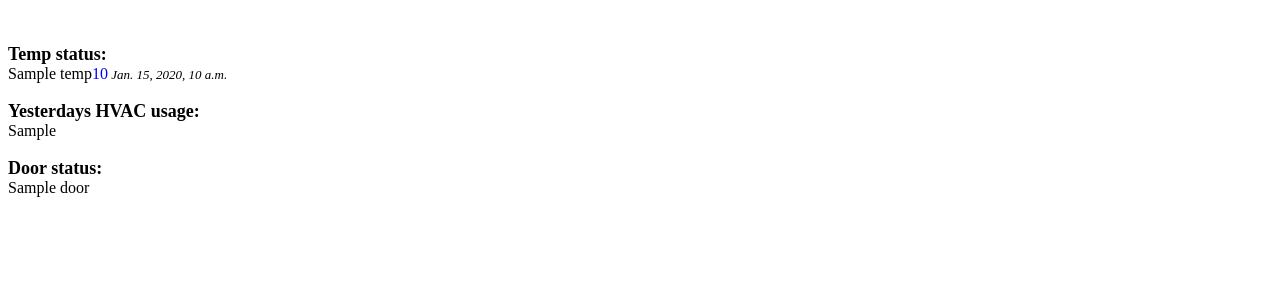
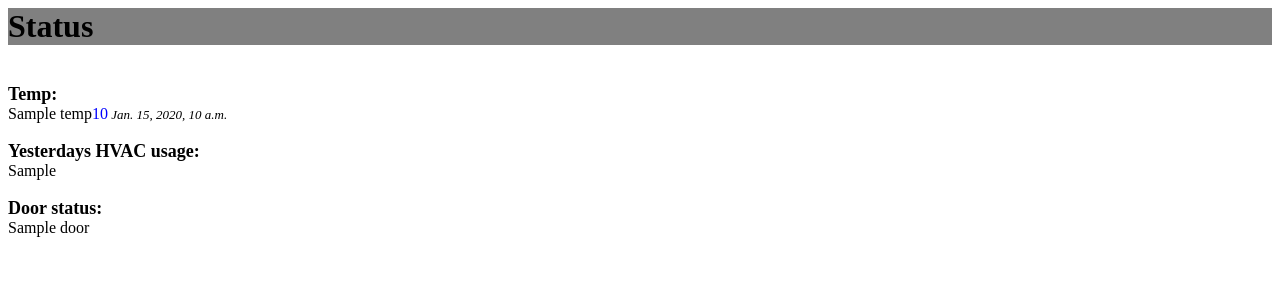
Before and after one commit to fiveohhh/restWork-templogging, a Django app: template templates/status/index.html in a window 1280 px wide. Shown: the top 300 px of the page. Run offline with Django 3.2, Linux system fonts and the light colour scheme; the template is opened without the code that fills it: most values are stand-ins (such as "Sample title", 1, 10 or a date in 2020).

Commit message:
Add header and styling for it
Added a header to the base.html and some css for it

```diff
--- a/media/styles/style.css
+++ b/media/styles/style.css
@@ -1,3 +1,4 @@
 span.temp {color:blue;}
 span.updated{font-style:italic;font-size:small;}
 span.sectionHeading{font-size:large;font-weight:bold;}
+h1{background-color:gray}
--- a/templates/status/base.html
+++ b/templates/status/base.html
@@ -2,10 +2,10 @@
 <head>
 <link rel="stylesheet" type="text/css" href="/sitemedia/styles/style.css" />
 <title>{% block title %}House Status{% endblock %}</title>
+<h1>{% block heading %}{% endblock %}</h1>
 </head>
+<body>
 <br>
-<br>
-<body>
 {% block content %}{% endblock %}<br>
 <br>
 </body>
--- a/templates/status/index.html
+++ b/templates/status/index.html
@@ -1,7 +1,7 @@
 {% extends "../templates/status/base.html" %}
-
+{% block heading %}Status{% endblock %}
 {% block content %}
-<span class="sectionHeading">Temp status:</span><br>
+<span class="sectionHeading">Temp:</span><br>
     {% for t in temps %}
        <span class="tempSensor">{{ t.name }}</span><span class="temp">{{t.temp}}</span><span class="updated"> {{t.updated}}</span><br>
     {% endfor %}
```
